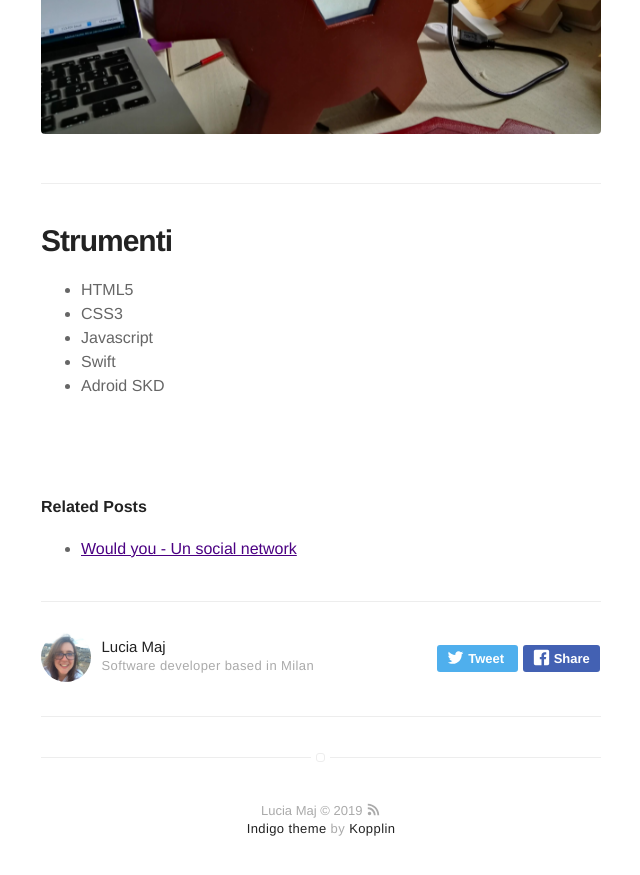
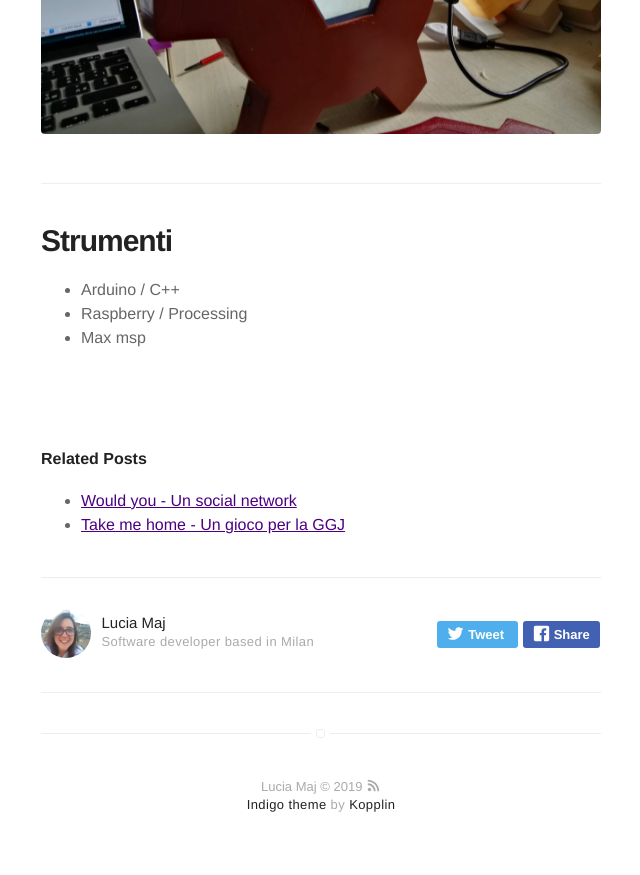
Before and after one commit to luciamaj/luciamaj-github.io, a Jekyll site: the page built from _posts/2019-01-24-giocondo.md, in a window 1280 px wide and 900 px high, scrolled down 2024 px. Shown: the top 875 px of the window, without its empty margins (319-959 px from the left). Built offline with Jekyll 4.4.1, drawn with Linux system fonts in a browser that asks for light colours.

Commit message:
take me home done

```diff
--- a/_posts/2019-01-24-giocondo.md
+++ b/_posts/2019-01-24-giocondo.md
@@ -33,8 +33,6 @@ Il giocatore verifica la correttezza della risposta attaccando il tassello al co
 
 # Strumenti
 
-- HTML5
-- CSS3
-- Javascript
-- Swift
-- Adroid SKD
+- Arduino / C++
+- Raspberry / Processing
+- Max msp
```
Also changed, not shown: _posts/2019-01-14-take-me-home.md (added, +30 -0 lines), 1 other file.
